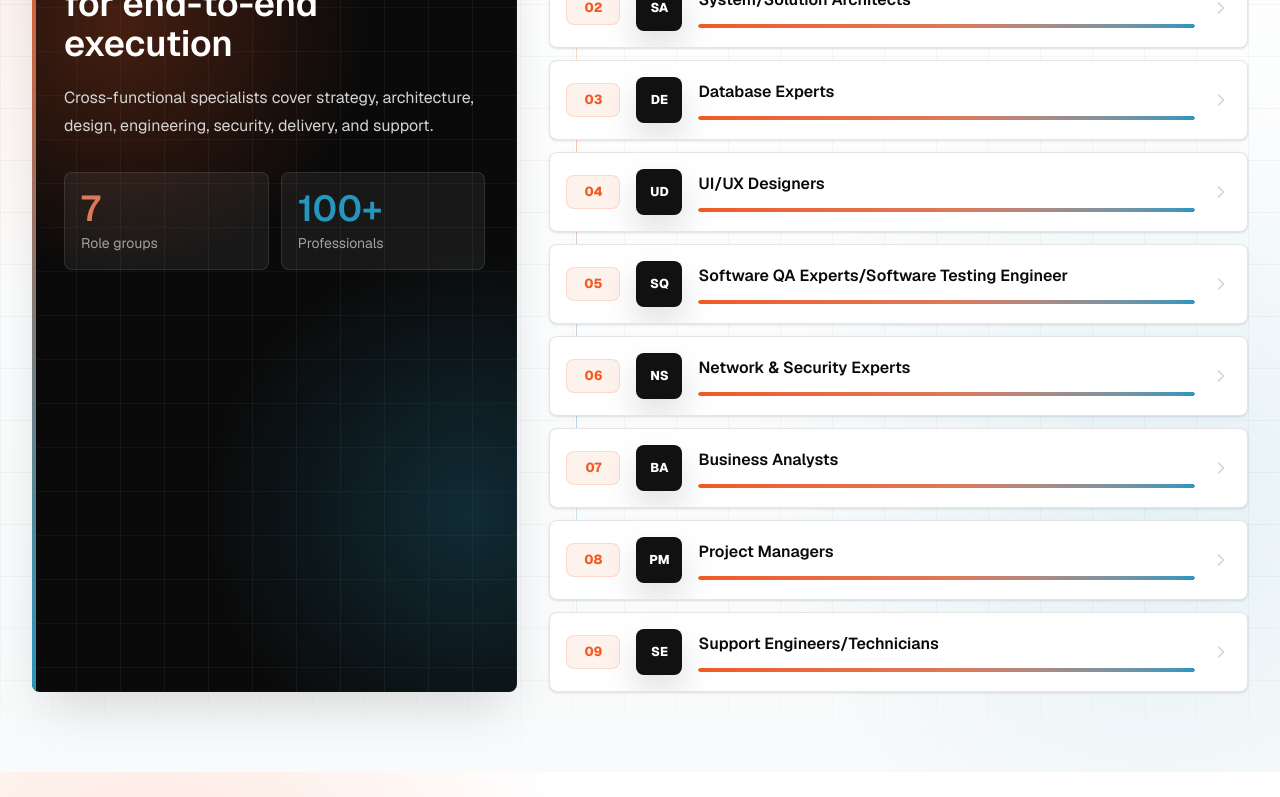
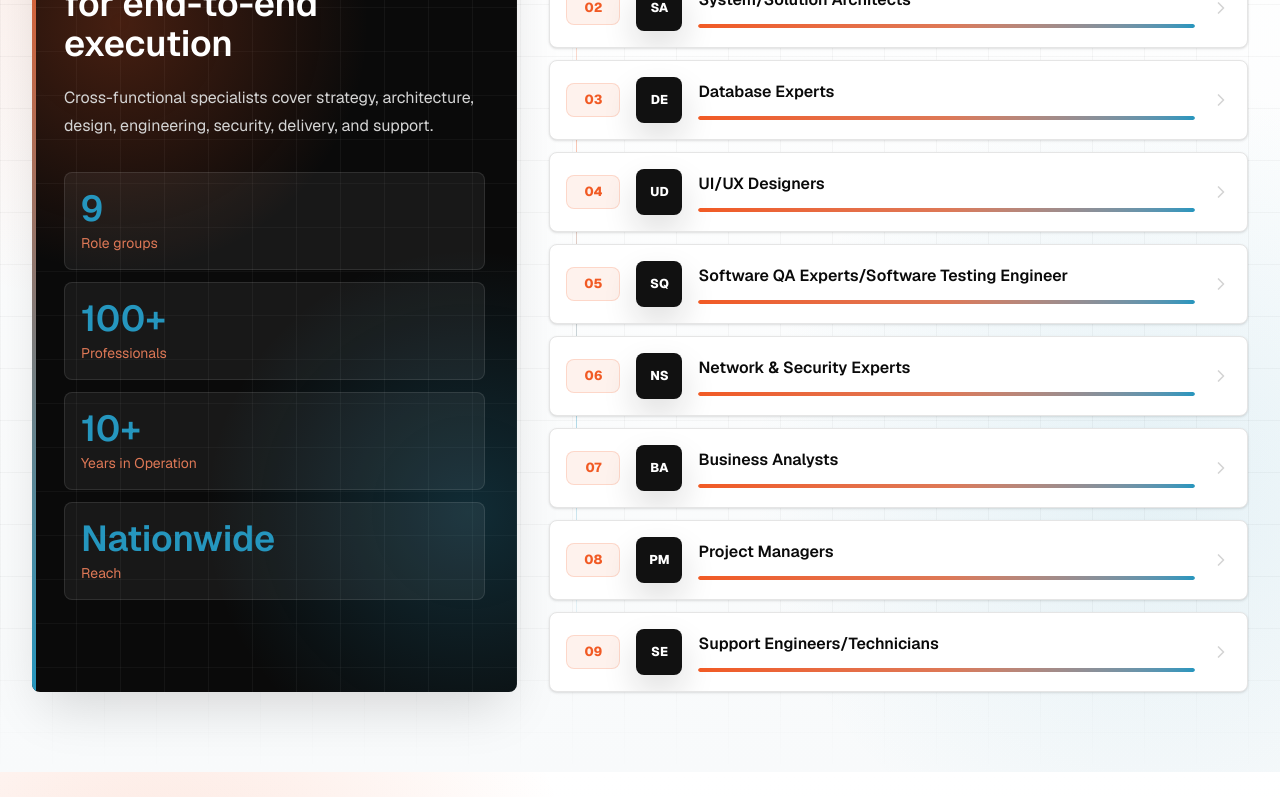
Before and after one commit to MinhazMinu/agrani_website, a Next.js app: page /expertise in a window 1280 px wide. Shown: the part 1089-1886 px from the top of the page. Built offline with nearby package versions, Linux system fonts and the light colour scheme.

Commit message:
all done

```diff
--- a/src/app/expertise/page.tsx
+++ b/src/app/expertise/page.tsx
@@ -110,8 +110,8 @@ export default function ExpertisePage() {
                 </div>
                 <div className="relative mt-6 grid gap-3">
                   {[
-                    { label: "Technical roles", value: "7" },
-                    { label: "Technology groups", value: "7" },
+                    { label: "Technical roles", value: "9" },
+                    { label: "Technology groups", value: "9" },
                     { label: "Operations coverage", value: "24/7" },
                   ].map((item) => (
                     <div key={item.label} className="flex items-center justify-between rounded-lg border border-neutral-200 bg-white/80 px-4 py-3 shadow-sm">
@@ -140,14 +140,22 @@ export default function ExpertisePage() {
                   <p className="mt-5 text-base leading-7 text-neutral-300">
                     Cross-functional specialists cover strategy, architecture, design, engineering, security, delivery, and support.
                   </p>
-                  <div className="mt-8 grid grid-cols-2 gap-3">
+                  <div className="mt-8 grid grid-cols-1 gap-3">
                     <div className="rounded-lg border border-white/10 bg-white/[0.06] p-4">
-                      <p className="text-4xl font-semibold text-brand-orange-light">7</p>
-                      <p className="mt-1 text-sm text-neutral-400">Role groups</p>
+                      <p className="text-4xl font-semibold text-brand-cyan">9</p>
+                      <p className="mt-1 text-sm  text-brand-orange-light">Role groups</p>
                     </div>
                     <div className="rounded-lg border border-white/10 bg-white/[0.06] p-4">
-                      <p className="text-4xl font-semibold text-brand-cyan">100+</p>
-                      <p className="mt-1 text-sm text-neutral-400">Professionals</p>
+                      <p className="text-4xl font-semibold text-brand-cyan ">100+</p>
+                      <p className="mt-1 text-sm text-brand-orange-light">Professionals</p>
+                    </div>
+                    <div className="rounded-lg border border-white/10 bg-white/[0.06] p-4">
+                      <p className="text-4xl font-semibold text-brand-cyan">10+</p>
+                      <p className="mt-1 text-sm text-brand-orange-light">Years in Operation</p>
+                    </div>
+                    <div className="rounded-lg border border-white/10 bg-white/[0.06] p-4">
+                      <p className="text-4xl font-semibold text-brand-cyan ">Nationwide</p>
+                      <p className="mt-1 text-sm text-brand-orange-light">Reach</p>
                     </div>
                   </div>
                 </div>
--- a/src/app/page.tsx
+++ b/src/app/page.tsx
@@ -43,7 +43,7 @@ export default function Home() {
                   <span className="ai-node ai-node-two" aria-hidden="true" />
                   <span className="ai-node ai-node-three" aria-hidden="true" />
                   <div className="relative rounded-lg border border-white/70 bg-white/90 p-3 shadow-sm">
-                    <Image src="/logo.jpg" alt="Agrani Technologies & Services Limited logo" width={540} height={176} className="w-full rounded bg-white" priority />
+                    <Image src="/logo.png" alt="Agrani Technologies & Services Limited logo" width={540} height={176} className="w-full rounded bg-white" priority />
                   </div>
                   <div className="mt-8 grid gap-4 sm:grid-cols-2">
                     {["Software", "Cloud", "Cybersecurity", "E-Governance"].map((item) => (
```
